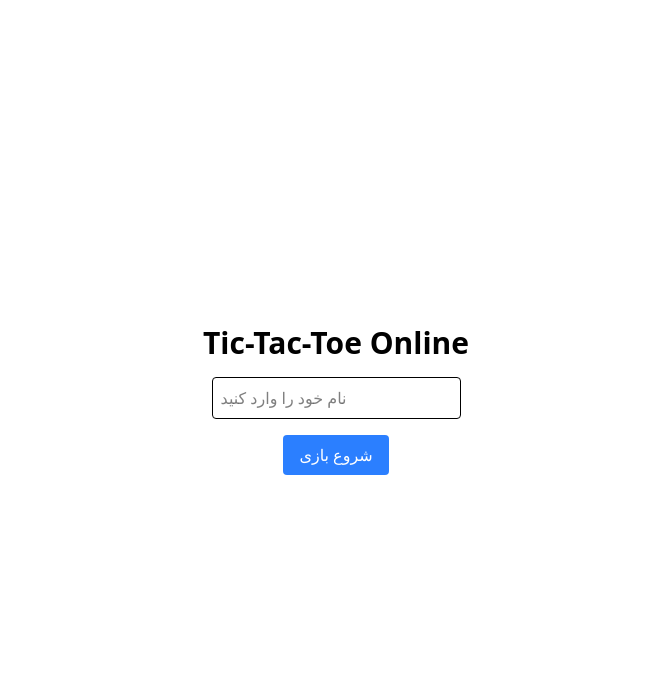
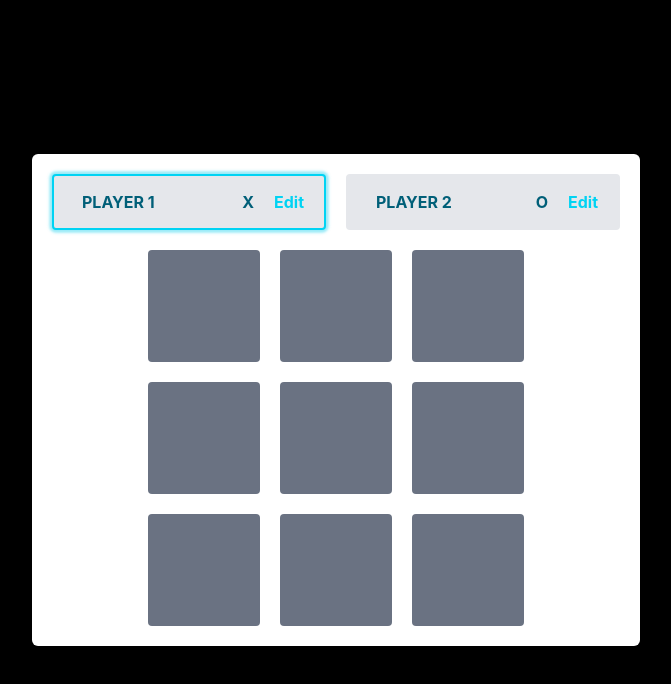
Before and after one commit to hadis2000/lets-play, a React (Vite) app: page / in a window 1280 px wide. Shown: the top 684 px of the page, without its empty margins (304-975 px from the left). Built offline with nearby package versions, Linux system fonts and the light colour scheme; no server answers; a web font is replaced by a local one.

Commit message:
refactor: comment out unused routing code in App component

```diff
--- a/src/App.tsx
+++ b/src/App.tsx
@@ -1,15 +1,18 @@
-import { BrowserRouter as Router, Routes, Route } from "react-router-dom";
-import Home from "./pages/tic-tac-toe-online/home";
-import Game from "./pages/tic-tac-toe-online/game";
+// import { BrowserRouter as Router, Routes, Route } from "react-router-dom";
+// import Home from "./pages/tic-tac-toe-online/home";
+// import Game from "./pages/tic-tac-toe-online/game";
+
+import TicTacToe from "./pages/tic-tac-toe";
 
 function App() {
   return (
-    <Router>
-      <Routes>
-        <Route path="/" element={<Home />} />
-        <Route path="/game" element={<Game />} />
-      </Routes>
-    </Router>
+    <TicTacToe />
+    // <Router>
+    //   <Routes>
+    //     <Route path="/" element={<Home />} />
+    //     <Route path="/game" element={<Game />} />
+    //   </Routes>
+    // </Router>
   );
 }
 
```
